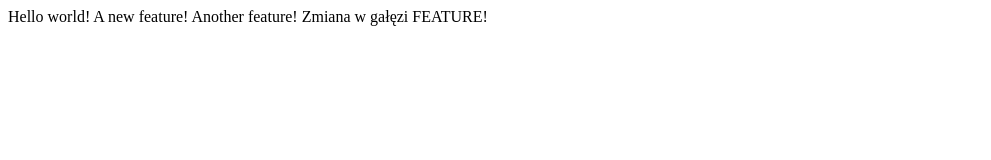
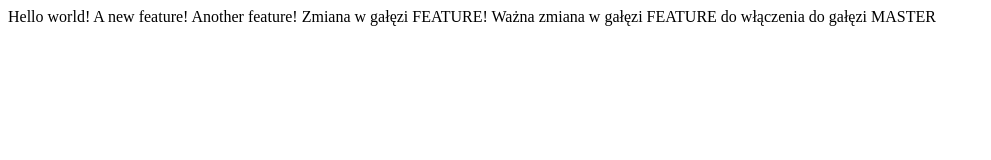
Before and after one commit to bob1973/CS50_Web_programming, a plain HTML site: page lecture1/index.html in a window 1280 px wide. Shown: the whole page, without its empty margins (0-991 px from the left). Drawn offline with Linux system fonts and the light colour scheme.

Commit message:
WAŻNA ZMIANA:

```diff
--- a/lecture1/index.html
+++ b/lecture1/index.html
@@ -8,5 +8,6 @@
 		A new feature!
 		Another feature!
 		Zmiana w gałęzi FEATURE!
+		Ważna zmiana w gałęzi FEATURE do włączenia do gałęzi MASTER
 	</body>
 </html>
```
